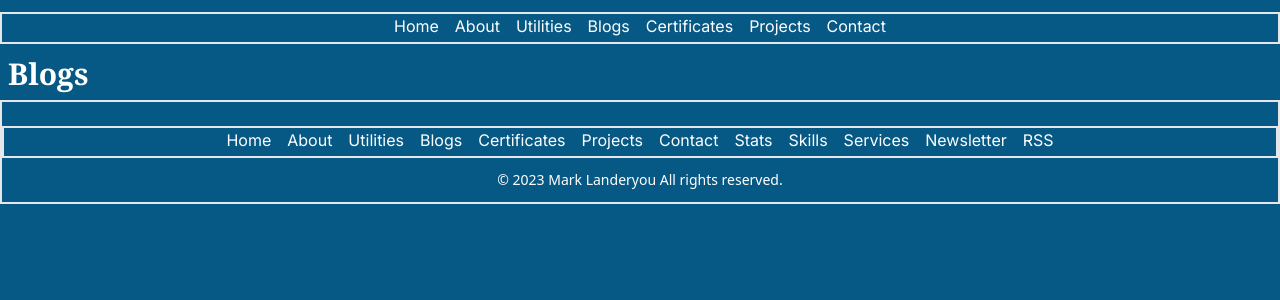
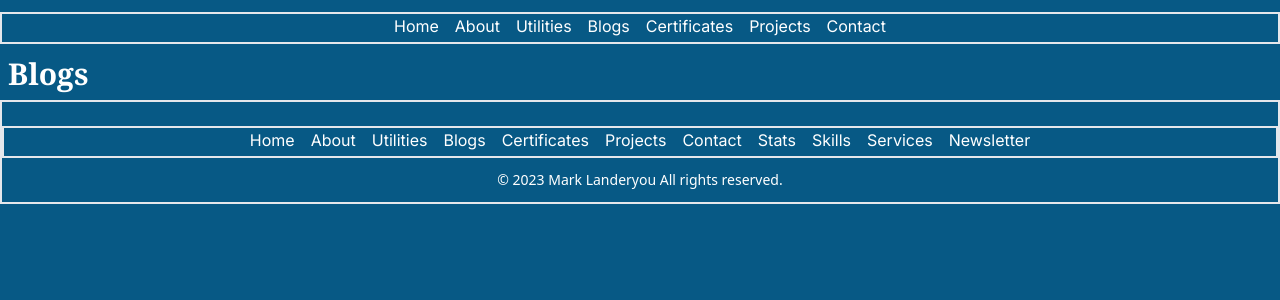
Before and after one commit to samurai71/portfolio, a Next.js app: page /blogs in a window 1280 px wide. Shown: the top 300 px of the page. Built offline with nearby package versions, Linux system fonts and the light colour scheme.

Commit message:
refactor: added framer motion and commented out a link in the footer nav

```diff
--- a/package.json
+++ b/package.json
@@ -18,6 +18,7 @@
     "autoprefixer": "10.4.14",
     "eslint": "8.41.0",
     "eslint-config-next": "13.4.3",
+    "framer-motion": "^10.12.13",
     "next": "13.4.3",
     "postcss": "8.4.23",
     "react": "18.2.0",
--- a/src/components/FooterNav.tsx
+++ b/src/components/FooterNav.tsx
@@ -14,7 +14,7 @@ const FooterNav = () => {
       <Link href="/skills">Skills</Link>
       <Link href="/services">Services</Link>
       <Link href="/newsletter">Newsletter</Link>
-      <Link href="/rss">RSS</Link>
+      {/* <Link href="/rss">RSS</Link> */}
     </nav>
   );
 };
```
Also changed, not shown: 1 other file (tests, documents, lock files or other folders).
